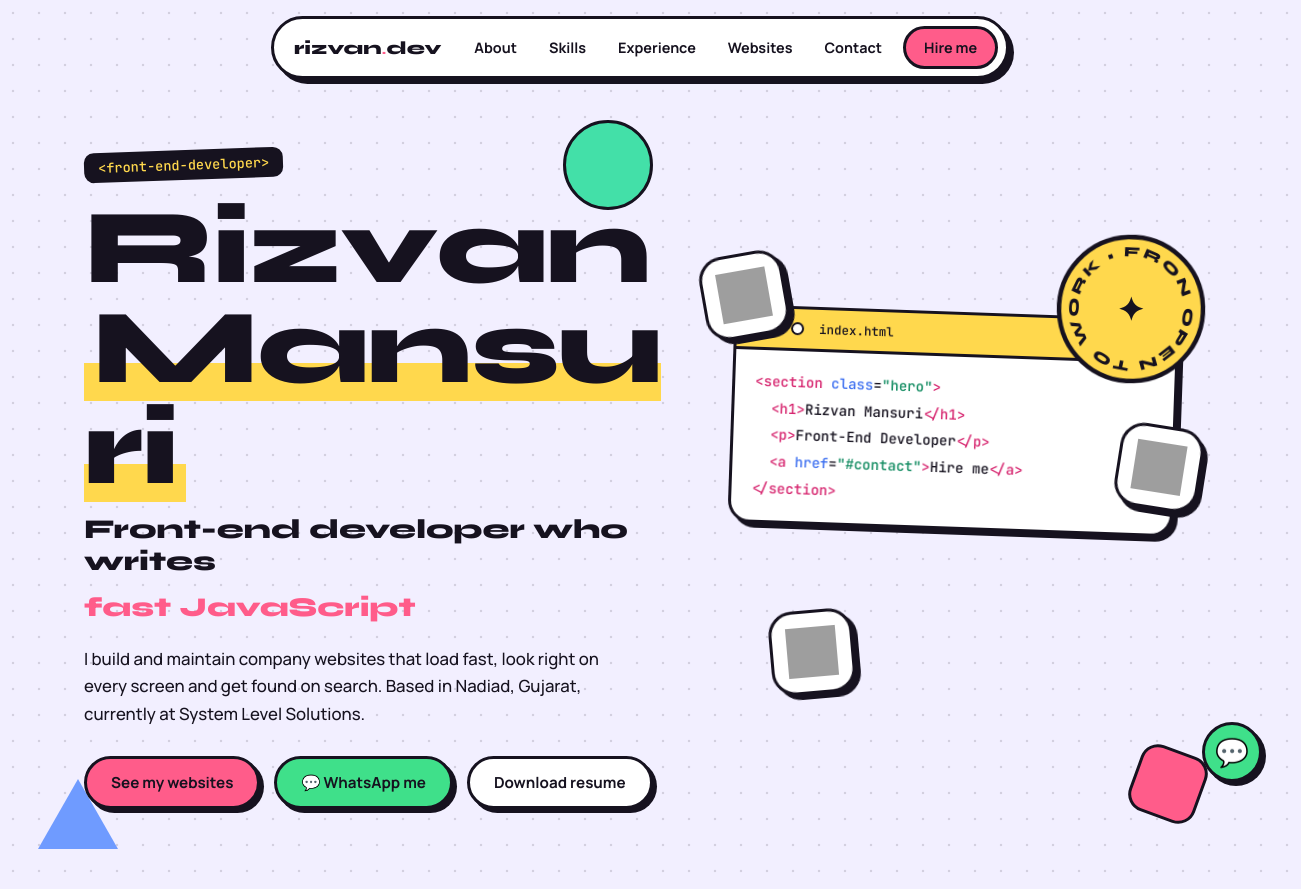
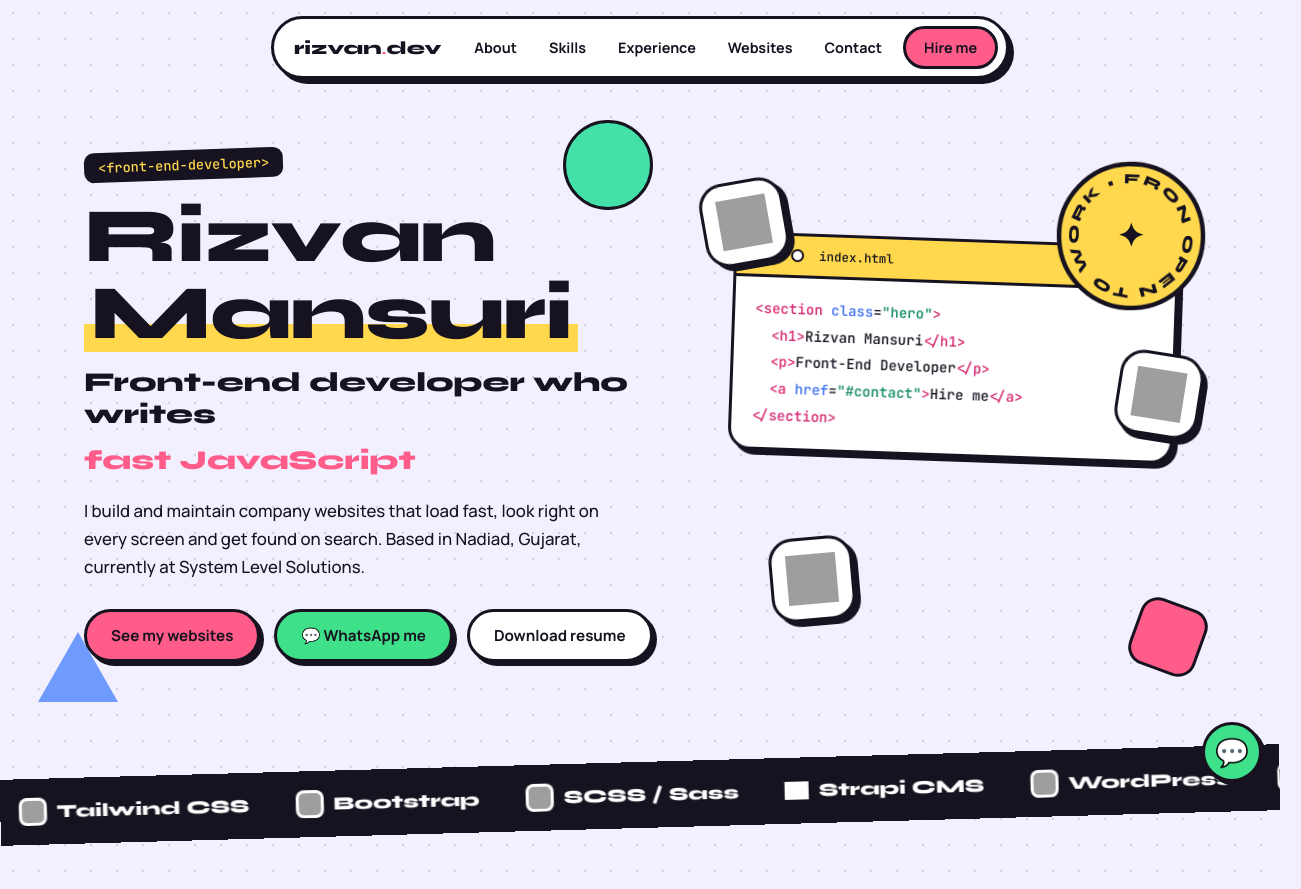
Before and after one commit to rizvanimansuri/resume, a plain HTML site: page index.html in a window 1280 px wide. Shown: the top 889 px of the page, 1301 px wide, since content can reach past the window. Drawn offline with Linux system fonts and the light colour scheme; grey boxes are pictures that could not be loaded.

Commit message:
changes 1

```diff
--- a/index.html
+++ b/index.html
@@ -17,9 +17,11 @@
 <style>
 :root{--ink:#16121f;--bg:#f2efff;--pk:#ff5c8a;--yl:#ffd84d;--mt:#43e0a8;--bl:#6f9bff;--og:#ff9248;--sh:5px 5px 0 var(--ink);--d:Syne,"Arial Black",Arial,sans-serif;--b:Manrope,"Segoe UI",Arial,sans-serif;--m:"JetBrains Mono",ui-monospace,Menlo,Consolas,monospace}
 *{box-sizing:border-box;margin:0;padding:0}
-html{scroll-behavior:smooth;scroll-padding-top:90px;-webkit-text-size-adjust:100%;text-size-adjust:100%}
+html{scroll-behavior:smooth;scroll-padding-top:90px;-webkit-text-size-adjust:100%;text-size-adjust:100%;overflow-x:clip;max-width:100%}
 img,svg{max-width:100%}
-body{font:500 1.05rem/1.65 var(--b);color:var(--ink);background:var(--bg) radial-gradient(rgba(22,18,31,.14) 1.4px,transparent 1.6px) 0 0/26px 26px;overflow-x:hidden}
+body{font:500 1.05rem/1.65 var(--b);color:var(--ink);background:var(--bg) radial-gradient(rgba(22,18,31,.14) 1.4px,transparent 1.6px) 0 0/26px 26px;overflow-x:hidden;overflow-x:clip;max-width:100%}
+main{overflow-x:clip}
+.hg>*,.about>*{min-width:0}
 a{color:inherit;text-decoration:none}
 :focus-visible{outline:3px solid var(--pk);outline-offset:3px}
 .w{max-width:1160px;margin:0 auto;padding:0 24px}
@@ -41,7 +43,8 @@ nav{pointer-events:auto;display:flex;align-items:center;gap:6px;background:#fff;
 .hero{padding:150px 0 70px;position:relative}
 .hg{display:grid;grid-template-columns:1.1fr .9fr;gap:36px;align-items:center}
 .tag{display:inline-block;font:500 .85rem var(--m);background:var(--ink);color:var(--yl);padding:6px 14px;border-radius:10px;transform:rotate(-2deg)}
-h1{font-size:clamp(3rem,8.4vw,6.6rem);font-weight:800;margin:18px 0 14px;line-height:.95}
+h1{font-size:clamp(2.6rem,6vw,5rem);font-weight:800;margin:18px 0 14px;line-height:1;overflow-wrap:normal}
+h1 .ln{white-space:nowrap}
 h1 .ch{display:inline-block}.js h1 .ch{opacity:0;transform:translateY(60px) rotate(8deg) scale(.6);animation:pop .7s cubic-bezier(.34,1.56,.64,1) forwards;animation-delay:calc(var(--n)*55ms + .1s)}
 h1 .ln{display:block}h1 .mk{background:linear-gradient(transparent 62%,var(--yl) 62% 92%,transparent 92%);padding:0 .08em}
 @keyframes pop{to{opacity:1;transform:none}}
@@ -68,7 +71,7 @@ h1 .ln{display:block}h1 .mk{background:linear-gradient(transparent 62%,var(--yl)
 .deco{position:absolute;z-index:-1;border:3px solid var(--ink)}
 .d1{width:90px;height:90px;border-radius:50%;background:var(--mt);left:44%;top:120px}.d2{width:70px;height:70px;background:var(--pk);right:6%;bottom:60px;rotate:20deg;border-radius:18px}.d3{width:0;height:0;border:0;left:3%;bottom:30px;border-left:40px solid transparent;border-right:40px solid transparent;border-bottom:70px solid var(--bl)}
 /* marquee */
-.mq{background:var(--ink);color:#fff;transform:rotate(-1.6deg);margin:30px -20px;padding:16px 0;overflow:hidden;border-block:3px solid var(--ink)}
+.mq{background:var(--ink);color:#fff;transform:rotate(-1.6deg);margin:30px 0;max-width:100%;padding:16px 0;overflow:hidden;border-block:3px solid var(--ink)}
 .tr{display:flex;gap:46px;width:max-content;animation:mq 34s linear infinite}.mq:hover .tr{animation-play-state:paused}
 .tr span{display:inline-flex;align-items:center;gap:10px;font:800 1.15rem var(--d);white-space:nowrap}
 .tr img{width:28px;height:28px;background:#fff;border-radius:8px;padding:3px}
@@ -136,7 +139,7 @@ footer{background:var(--ink);color:#d9d4ee;padding:26px 0;text-align:center;font
 .win pre{font-size:.7rem;padding:14px}
 .stk{width:62px;height:62px;border-radius:18px}.stk img{width:36px;height:36px}.stk b{font-size:1.2rem}
 .badge{width:92px;height:92px;top:-24px}.badge b{font-size:1.4rem}
-.mq{margin:20px -30px}.tr span{font-size:1rem}
+.mq{margin:20px 0}.tr span{font-size:1rem}
 .st{padding:16px 18px}.st b{font-size:2.3rem}
 .job{padding:20px 18px}.job h3{font-size:1.25rem}
 .site .v{height:120px;font-size:2.1rem}
@@ -145,7 +148,7 @@ footer{background:var(--ink);color:#d9d4ee;padding:26px 0;text-align:center;font
 .eb{font-size:.78rem}
 #wa{width:52px;height:52px;right:12px;bottom:12px;font-size:1.4rem}
 }
-@media (max-width:380px){body{font-size:1rem}.nl a{font-size:.85rem}nav{padding-left:14px}.logo{font-size:1rem}.win pre{font-size:.62rem}}
+@media (max-width:380px){h1{font-size:2.5rem}body{font-size:1rem}.nl a{font-size:.85rem}nav{padding-left:14px}.logo{font-size:1rem}.win pre{font-size:.62rem}}
 @media (hover:none){.btn:hover,.site:hover,.tile:hover{transform:none;box-shadow:var(--sh)}.btn:hover{box-shadow:4px 4px 0 var(--ink)}.site:hover{rotate:0deg}}
 @media (prefers-reduced-motion:reduce){*{animation:none!important;transition:none!important}.rv,h1 .ch{opacity:1!important;transform:none!important}.ln2{width:auto}html{scroll-behavior:auto}}
 </style>
```
